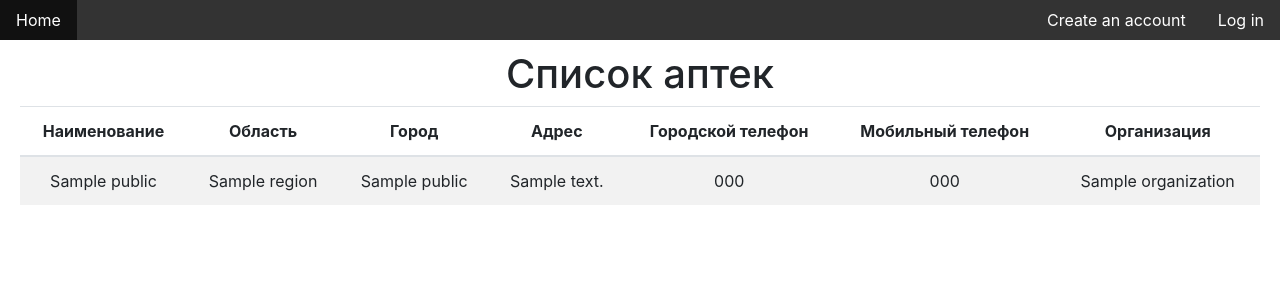
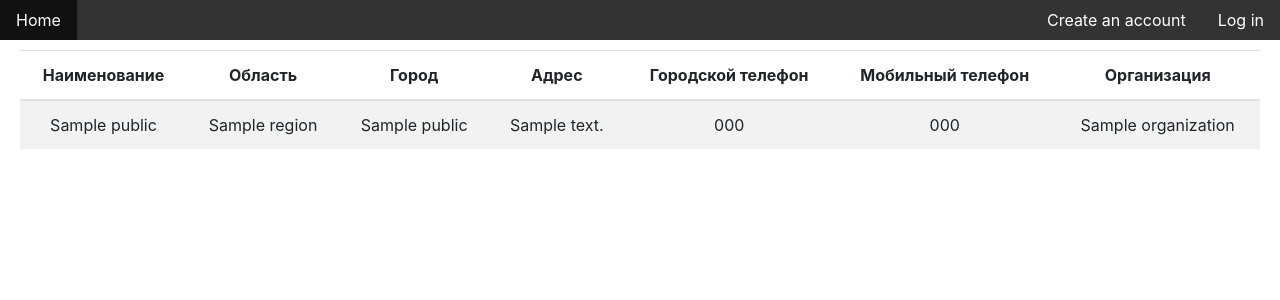
Before and after one commit to PharmOstrovIT/it_faq, a Django app: page /apteki/ in a window 1280 px wide. Shown: the top 300 px of the page. Run offline with Django 4.2, Linux system fonts and the light colour scheme; tables that the repository leaves empty hold one stand-in row (values such as "Sample post"); a database or web service that is not in the repository returns one stand-in record (values such as "Sample title"); some libraries are stand-ins or nearby versions.

```diff
--- a/mysite/main/templates/main/apteki.html
+++ b/mysite/main/templates/main/apteki.html
@@ -3,7 +3,6 @@
 
   {% block content %}
   <div style="padding:20px;margin-top:30px;">
-    <h1 align="center">Список аптек</h1>
     <table class="table table-striped">
       <thead>
         <tr align="center">
--- a/mysite/main/views.py
+++ b/mysite/main/views.py
@@ -17,7 +17,6 @@ from django.utils.encoding import force_bytes
 from django.contrib import messages
 from credentials import username as username_db, password as password_db, database, host, port
 from .forms import EquipmentForm
-from .models import Equipment
 
 
 def homepage(request):
@@ -29,8 +28,9 @@ def wiki(request):
 
 
 def get_data_from_apteka():
+    apteks = []
     sql_request = (f"""
-                    SELECT name, region,city_name,address,phone,mobile_phone,organization
+                    SELECT name, region, city_name, address, phone, mobile_phone, organization
                     FROM public.main_apteka
                     ORDER BY id ASC
     """)
```
